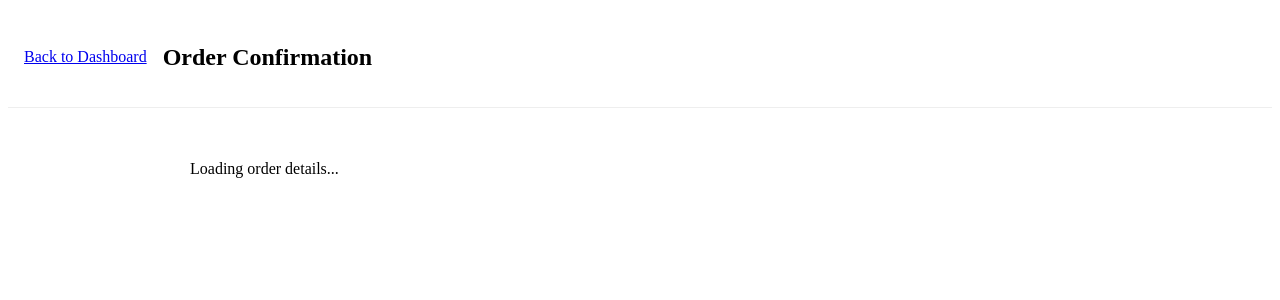
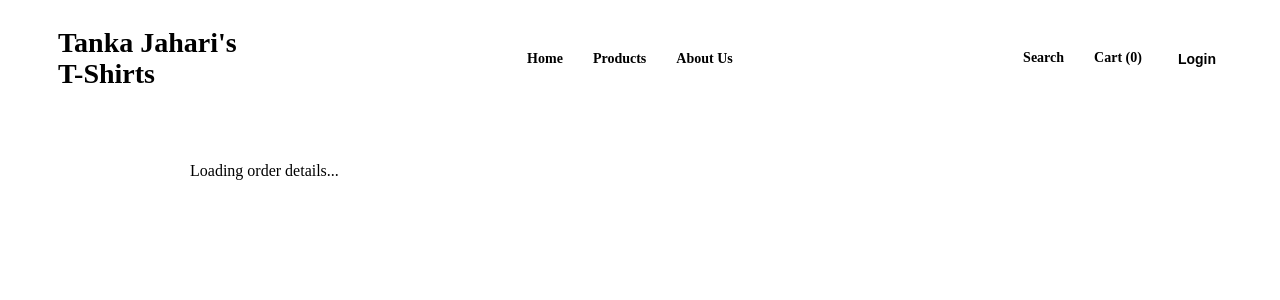
Before and after one commit to PstormQT/MGIS-Project, a PHP site: page /order-confirmation.html in a window 1280 px wide. Shown: the top 300 px of the page. Run offline with PHP 8.4, Linux system fonts and the light colour scheme.

Commit message:
Implement other

```diff
--- a/src/UI/Our story page/Our story page.html
+++ b/src/UI/Our story page/Our story page.html
@@ -207,8 +207,8 @@
 
     <div class="header-right">
         <span>Search</span>
-        <span>Cart (4)</span>
-        <button class="account-btn">Login</button>
+        <span id="cart-count">Cart (0)</span>
+        <button id="account-btn" class="account-btn">Login</button>
     </div>
 </header>
 
--- a/src/UI/dashboard/checkout/checkout.html
+++ b/src/UI/dashboard/checkout/checkout.html
@@ -7,7 +7,8 @@
     <link rel="stylesheet" href="checkout.css">
 </head>
 <body>
-    <!-- Header will be injected by header.js -->
+    <!-- Header injected by header.js -->
+    <header></header>
     <div class="checkout-container">
         <div class="checkout-header">
             <h1>Checkout</h1>
--- a/src/UI/dashboard/order-confirmation/order-confirmation.css
+++ b/src/UI/dashboard/order-confirmation/order-confirmation.css
@@ -1,4 +1,55 @@
 /* Order confirmation styles */
+
+/* --- HEADER --- */
+header {
+    display: flex;
+    justify-content: space-between;
+    align-items: center;
+    padding: 20px 50px;
+}
+
+.logo {
+    font-size: 28px;
+    font-weight: 900;
+    line-height: 1.1;
+}
+
+nav ul {
+    display: flex;
+    list-style: none;
+    gap: 30px;
+    font-size: 14px;
+    font-weight: bold;
+    padding: 0;
+    margin: 0;
+}
+
+nav a {
+    text-decoration: none;
+    color: black;
+}
+
+.header-right {
+    display: flex;
+    gap: 30px;
+    font-size: 14px;
+    font-weight: bold;
+}
+
+.account-btn {
+    background: none;
+    border: none;
+    cursor: pointer;
+    font-weight: bold;
+    font-size: 14px;
+    color: black;
+}
+
+#cart-link {
+    text-decoration: none;
+    color: black;
+}
+
 .confirm-container{ max-width:900px; margin:1.25rem auto; padding:1rem; }
 .confirm-card{ background:#fff; padding:1rem; border-radius:8px; box-shadow:0 2px 8px rgba(0,0,0,0.06); }
 .confirm-meta{ display:flex; justify-content:space-between; align-items:center; }
--- a/src/UI/dashboard/order-confirmation/order-confirmation.html
+++ b/src/UI/dashboard/order-confirmation/order-confirmation.html
@@ -7,9 +7,20 @@
   <link rel="stylesheet" href="order-confirmation.css" />
 </head>
 <body>
-  <header style="display:flex;align-items:center;gap:1rem;padding:1rem;background:#fff;border-bottom:1px solid #eee">
-    <a href="../dashboard/dashboard.html">Back to Dashboard</a>
-    <h2>Order Confirmation</h2>
+  <header>
+    <div class="logo">Tanka Jahari's<br>T-Shirts</div>
+    <nav>
+      <ul>
+        <li><a href="../../../../home.html">Home</a></li>
+        <li><a href="../../design-page/design-page.html">Products</a></li>
+        <li><a href="../../Our story page/Our story page.html">About Us</a></li>
+      </ul>
+    </nav>
+    <div class="header-right">
+      <span id="search-placeholder">Search</span>
+      <a id="cart-link" href="../dashboard/dashboard.html"><span id="cart-count">Cart (0)</span></a>
+      <button id="account-btn" class="account-btn">Login</button>
+    </div>
   </header>
 
   <main class="confirm-container">
```
Also changed, not shown: src/UI/dashboard/checkout/checkout.css (+50 -0 lines), src/UI/dashboard/order-history/order-history.css (+50 -0 lines), src/UI/dashboard/order-history/order-history.html (+14 -3 lines), src/UI/header.js (+33 -18 lines).
